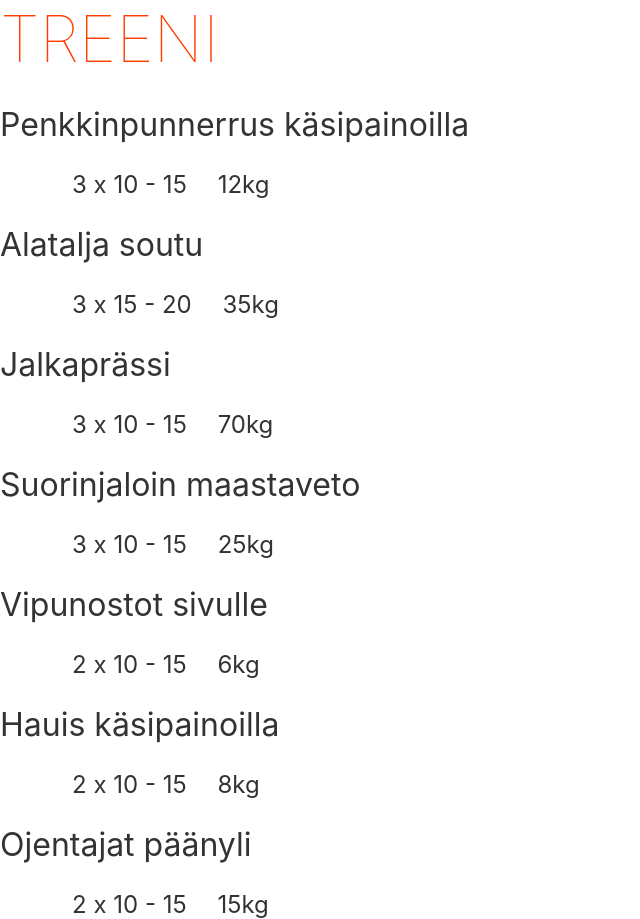
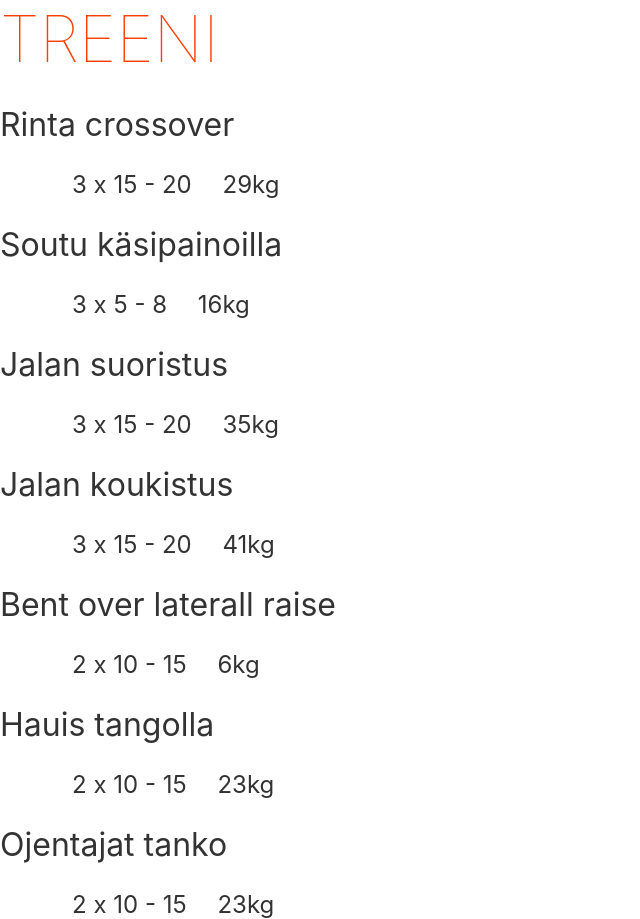
Before and after one commit to mlackman/exerciseapp, a Svelte app: page / in a window 1280 px wide. Shown: the whole page, without its empty margins (0-640 px from the left). Built offline with nearby package versions, Linux system fonts and the light colour scheme.

Commit message:
new exercise

```diff
--- a/src/App.svelte
+++ b/src/App.svelte
@@ -1,4 +1,42 @@
 <script>
+    let exercises = [
+        {
+            "name": "Rinta crossover",
+            "repeats": "3 x 15 - 20",
+            "weight": "29kg",
+        },
+        {
+            "name": "Soutu käsipainoilla",
+            "repeats": "3 x 5 - 8",
+            "weight": "16kg",
+        },
+        {
+            "name": "Jalan suoristus",
+            "repeats": "3 x 15 - 20",
+            "weight": "35kg",
+        },
+        {
+            "name": "Jalan koukistus",
+            "repeats": "3 x 15 - 20",
+            "weight": "41kg",
+        },
+        {
+            "name": "Bent over laterall raise",
+            "repeats": "2 x 10 - 15",
+            "weight": "6kg",
+        },
+        {
+            "name": "Hauis tangolla",
+            "repeats": "2 x 10 - 15",
+            "weight": "23kg",
+        },
+        {
+            "name": "Ojentajat tanko",
+            "repeats": "2 x 10 - 15",
+            "weight": "23kg",
+        },
+    ]
+    /*
     let exercises = [
         {
             "name": "Penkkinpunnerrus käsipainoilla",
@@ -8,7 +46,7 @@
         {
             "name": "Alatalja soutu",
             "repeats": "3 x 15 - 20",
-            "weight": "35kg",
+            "weight": "20kg",
         },
         {
             "name": "Jalkaprässi",
@@ -18,7 +56,7 @@
         {
             "name": "Suorinjaloin maastaveto",
             "repeats": "3 x 10 - 15",
-            "weight": "25kg",
+            "weight": "30kg",
         },
         {
             "name": "Vipunostot sivulle",
@@ -37,6 +75,7 @@
         },
 
     ]
+    */
 </script>
 <style>
 	h1, main, ul {
```
